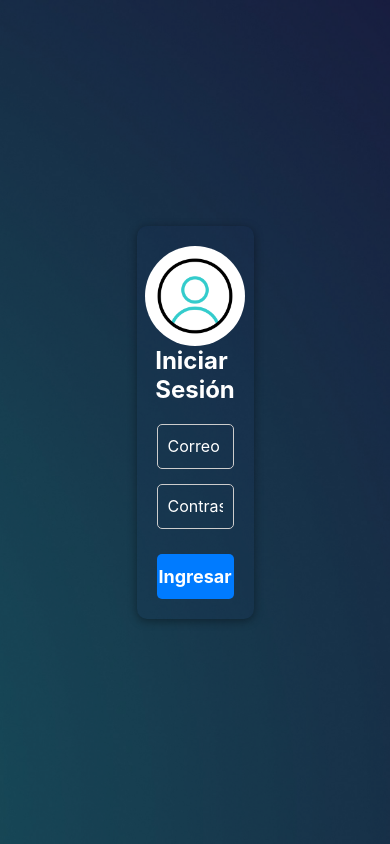
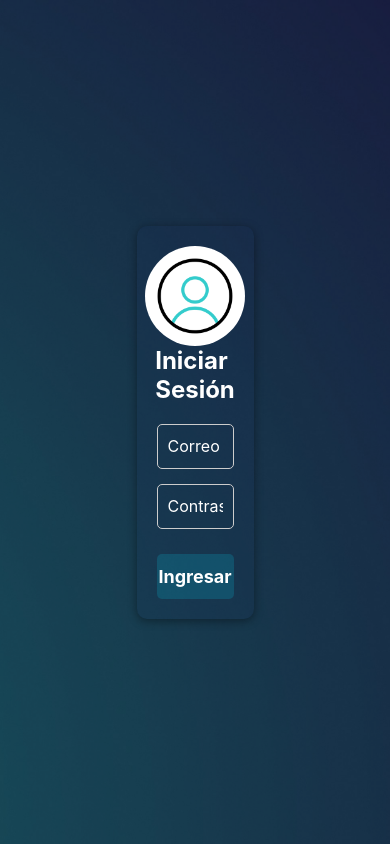
Before and after one commit to AracelyGlez/helperweb, a React Native app: screen /Login in a window 390 px wide. Built offline with nearby package versions, Linux system fonts and the light colour scheme.

Commit message:
modificación AlumnoScreen

```diff
--- a/src/screens/AlumnoScreen.tsx
+++ b/src/screens/AlumnoScreen.tsx
@@ -1,5 +1,5 @@
 import { Calendar } from 'react-native-calendars';
-import { StyleSheet, Text, View, TextInput, Pressable, Alert } from 'react-native';
+import { StyleSheet, Text, View, TextInput, Pressable, Alert, ImageBackground } from 'react-native';
 import { SetStateAction, useState } from 'react';
 import { useNavigation } from '@react-navigation/native';
 import { createNativeStackNavigator } from '@react-navigation/native-stack';
@@ -19,15 +19,16 @@ export default function AlumnoScreen() {
 
   return (
     <View style={styles.container}>
+
       <View style={styles.calendarWrapper}>
-        <View style={{  alignItems: 'center' }}>
+        <View style={{  alignItems: 'center'}}>
           <Calendar
-            style={{ width: '200%', borderRadius: 10 }}
+            style={styles.calendario}
             onDayPress={(day: { dateString: SetStateAction<string>; }) => setSelectedDate(day.dateString)}
             markedDates={{
               [selectedDate]: {
                 selected: true,
-                selectedColor: '#00adf5',
+                selectedColor: '#003845',
               },
             }}
           />
@@ -57,6 +58,7 @@ export default function AlumnoScreen() {
     <Text style={styles.buttonText}>Cita Psicológica</Text>
   </Pressable>
 </View>
+
     </View>
   );
 }
@@ -65,15 +67,23 @@ export default function AlumnoScreen() {
 
 
 const styles = StyleSheet.create({
+  calendario:{
+     width: '200%',
+       borderRadius: 10,
+       shadowColor: '#003845',
+       shadowRadius: 20
+  },
   container: {
     flex: 1,
-    backgroundColor: '#fff',
+    backgroundColor: '#8FB4D5',
     justifyContent: 'space-between',
     paddingVertical: 20,
+
   },
   calendarWrapper: {
     alignItems: 'center',
-     width: '85%'
+     width: '85%',
+
 
   },
   activitiesWrapper: {
@@ -84,18 +94,23 @@ const styles = StyleSheet.create({
     fontSize: 16,
     fontWeight: 'bold',
     marginBottom: 6,
+
   },
   activityItem: {
     fontSize: 15,
     marginBottom: 4,
+
   },
   buttonsWrapper: {
     padding: 20,
     gap: 15,
     alignItems: 'center',
+    flexDirection: 'row',
+    justifyContent: 'center', // Espacio entre los botones
+
   },
   button: {
-    backgroundColor: '#00adf5',
+    backgroundColor: '#00A4BF',
     padding: 15,
     borderRadius: 10,
     alignItems: 'center',
--- a/src/screens/LoginScreen.tsx
+++ b/src/screens/LoginScreen.tsx
@@ -146,7 +146,7 @@ const styles = StyleSheet.create({
     color:'#fff'
   },
   button: {
-    backgroundColor: '#007bff',
+    backgroundColor: 'rgba(6, 222, 255, 0.16)',
     paddingVertical: 12,
     paddingHorizontal: 20,
     borderRadius: 5,
```
Lines whose indentation alone changed are shown as unchanged.
